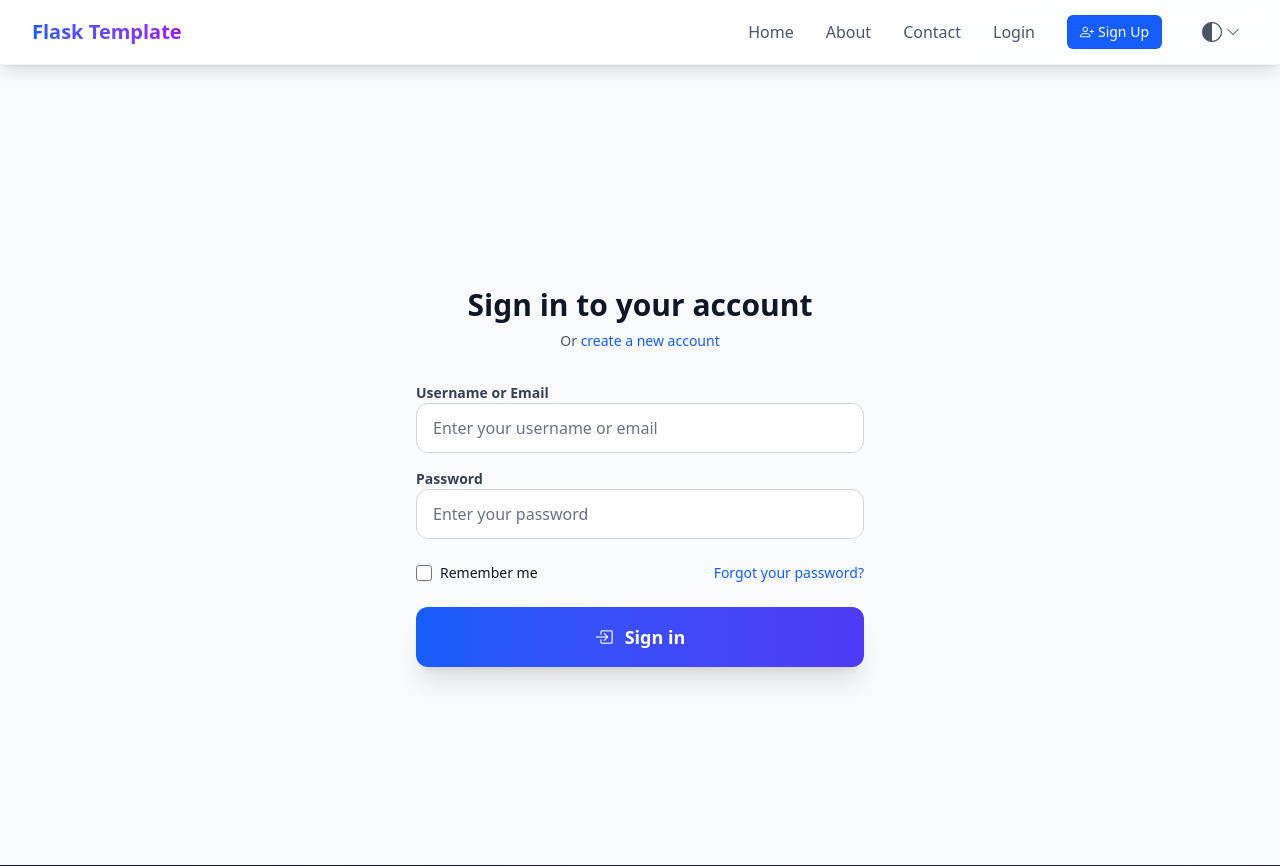
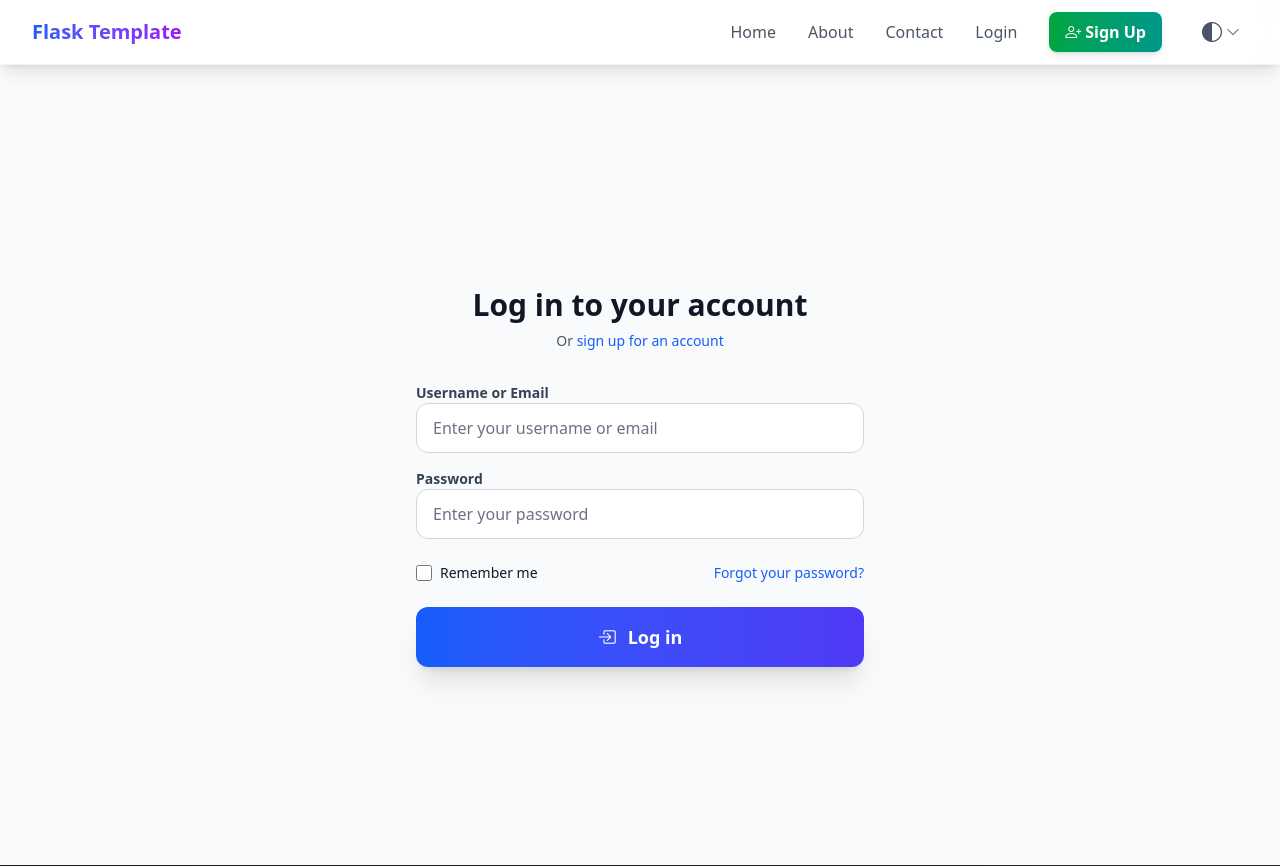
Before and after one commit to MACantara/flask-website-template, a Flask app: page /auth/login in a window 1280 px wide. Shown: the top 866 px of the page. Run offline with Flask 3, Linux system fonts and the light colour scheme.

Commit message:
Refactor login and navbar templates for consistency in terminology and enhance button styles for improved user experience

```diff
--- a/app/templates/auth/login.html
+++ b/app/templates/auth/login.html
@@ -1,18 +1,18 @@
 {% extends "base.html" %}
 
-{% block title %}Login - Flask Website{% endblock %}
+{% block title %}Log In - Flask Website{% endblock %}
 
 {% block content %}
 <div class="min-h-screen flex items-center justify-center bg-gray-50 dark:bg-gray-900 py-12 px-4 sm:px-6 lg:px-8">
     <div class="max-w-md w-full space-y-8">
         <div class="opacity-0 animate-fade-in-up">
             <h2 class="mt-6 text-center text-3xl font-extrabold text-gray-900 dark:text-white">
-                Sign in to your account
+                Log in to your account
             </h2>
             <p class="mt-2 text-center text-sm text-gray-600 dark:text-gray-400 opacity-0 animate-fade-in-up" style="animation-delay: 0.1s;">
                 Or
                 <a href="{{ url_for('auth.signup') }}" class="font-medium text-blue-600 hover:text-blue-500 dark:text-blue-400 dark:hover:text-blue-300 transition-colors duration-200 hover:underline">
-                    create a new account
+                    sign up for an account
                 </a>
             </p>
         </div>
@@ -52,7 +52,7 @@
                 <button type="submit"
                         class="group w-full inline-flex items-center justify-center px-8 py-4 bg-gradient-to-r from-blue-600 to-indigo-600 text-white font-semibold text-lg rounded-xl hover:from-blue-700 hover:to-indigo-700 transition-all duration-300 focus:outline-none focus:ring-4 focus:ring-blue-500/25 shadow-xl hover:shadow-2xl hover:scale-105 transform cursor-pointer">
                     <i class="bi bi-box-arrow-in-right mr-3 group-hover:translate-x-1 transition-transform duration-300"></i>
-                    <span>Sign in</span>
+                    <span>Log in</span>
                 </button>
             </div>
         </form>
--- a/app/templates/partials/navbar.html
+++ b/app/templates/partials/navbar.html
@@ -27,8 +27,8 @@
                         Profile
                         <span class="absolute -bottom-1 left-0 w-0 h-0.5 bg-gradient-to-r from-blue-600 to-purple-600 group-hover:w-full transition-all duration-300"></span>
                     </a>
-                    <a href="{{ url_for('auth.logout') }}" class="inline-flex items-center px-3 py-1.5 border border-transparent text-sm font-medium rounded-md text-white bg-red-600 hover:bg-red-700 focus:outline-none focus:ring-2 focus:ring-offset-2 focus:ring-red-500 transition-colors duration-200">
-                        <i class="bi bi-box-arrow-right mr-1"></i>
+                    <a href="{{ url_for('auth.logout') }}" class="group inline-flex items-center px-4 py-2 bg-gradient-to-r from-red-600 to-rose-600 text-white font-semibold rounded-lg hover:from-red-700 hover:to-rose-700 transition-all duration-300 focus:outline-none focus:ring-4 focus:ring-red-500/25 shadow-md hover:shadow-lg hover:scale-105 transform">
+                        <i class="bi bi-box-arrow-right mr-1 group-hover:translate-x-1 transition-transform duration-300"></i>
                         Logout
                     </a>
                 {% else %}
@@ -36,8 +36,8 @@
                         Login
                         <span class="absolute -bottom-1 left-0 w-0 h-0.5 bg-gradient-to-r from-blue-600 to-purple-600 group-hover:w-full transition-all duration-300"></span>
                     </a>
-                    <a href="{{ url_for('auth.signup') }}" class="inline-flex items-center px-3 py-1.5 border border-transparent text-sm font-medium rounded-md text-white bg-blue-600 hover:bg-blue-700 focus:outline-none focus:ring-2 focus:ring-offset-2 focus:ring-blue-500 transition-colors duration-200">
-                        <i class="bi bi-person-plus mr-1"></i>
+                    <a href="{{ url_for('auth.signup') }}" class="group inline-flex items-center px-4 py-2 bg-gradient-to-r from-green-600 to-teal-600 text-white font-semibold rounded-lg hover:from-green-700 hover:to-teal-700 transition-all duration-300 focus:outline-none focus:ring-4 focus:ring-green-500/25 shadow-md hover:shadow-lg hover:scale-105 transform">
+                        <i class="bi bi-person-plus mr-1 group-hover:translate-x-1 transition-transform duration-300"></i>
                         Sign Up
                     </a>
                 {% endif %}
@@ -113,7 +113,7 @@
                     <a href="{{ url_for('auth.profile') }}" class="block px-3 py-2 text-gray-600 dark:text-gray-300 hover:text-blue-600 dark:hover:text-blue-400 hover:bg-blue-50/50 dark:hover:bg-gray-800/50 transition-all duration-300 rounded-lg font-medium">
                         <i class="bi bi-person mr-2"></i>Profile
                     </a>
-                    <a href="{{ url_for('auth.logout') }}" class="block px-3 py-2 text-red-600 dark:text-red-400 hover:text-red-700 dark:hover:text-red-300 hover:bg-red-50/50 dark:hover:bg-red-900/20 transition-all duration-300 rounded-lg font-medium">
+                    <a href="{{ url_for('auth.logout') }}" class="block px-3 py-2 text-red-600 dark:text-red-400 hover:text-red-700 dark:hover:text-red-300 hover:bg-gradient-to-r hover:from-red-50/50 hover:to-rose-50/50 dark:hover:from-red-900/20 dark:hover:to-rose-900/20 transition-all duration-300 rounded-lg font-medium">
                         <i class="bi bi-box-arrow-right mr-2"></i>Logout
                     </a>
                 </div>
@@ -122,7 +122,7 @@
                     <a href="{{ url_for('auth.login') }}" class="block px-3 py-2 text-gray-600 dark:text-gray-300 hover:text-blue-600 dark:hover:text-blue-400 hover:bg-blue-50/50 dark:hover:bg-gray-800/50 transition-all duration-300 rounded-lg font-medium">
                         <i class="bi bi-box-arrow-in-right mr-2"></i>Login
                     </a>
-                    <a href="{{ url_for('auth.signup') }}" class="block px-3 py-2 text-blue-600 dark:text-blue-400 hover:text-blue-700 dark:hover:text-blue-300 hover:bg-blue-50/50 dark:hover:bg-blue-900/20 transition-all duration-300 rounded-lg font-medium">
+                    <a href="{{ url_for('auth.signup') }}" class="block px-3 py-2 text-green-600 dark:text-green-400 hover:text-green-700 dark:hover:text-green-300 hover:bg-gradient-to-r hover:from-green-50/50 hover:to-teal-50/50 dark:hover:from-green-900/20 dark:hover:to-teal-900/20 transition-all duration-300 rounded-lg font-medium">
                         <i class="bi bi-person-plus mr-2"></i>Sign Up
                     </a>
                 </div>
```
